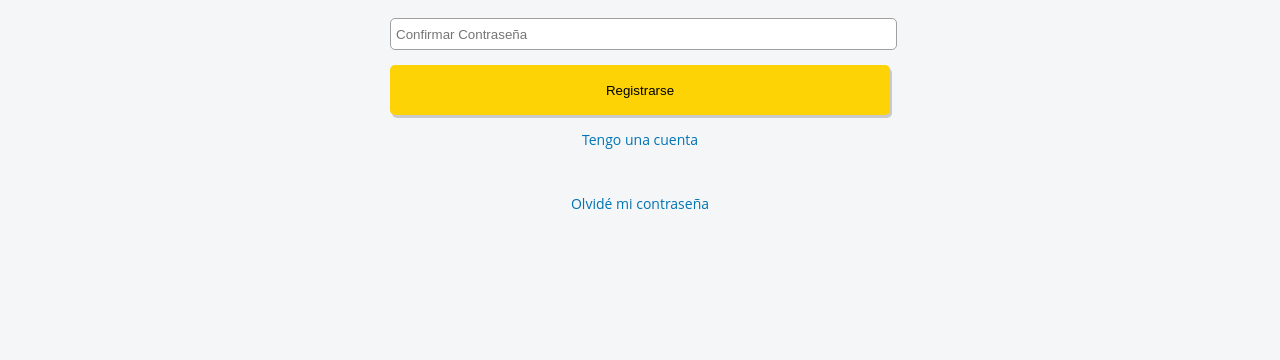
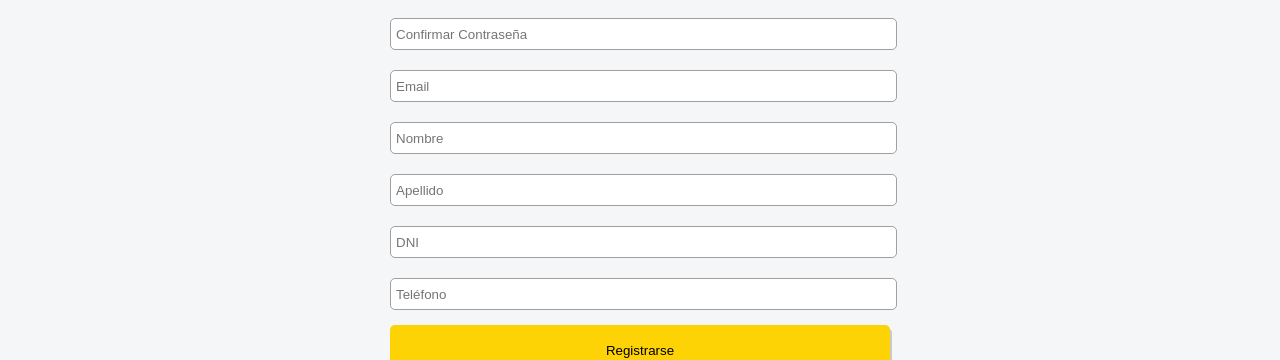
Before and after one commit to LucioAlonso/FrontEnd_ProgramacionIII_Final, a React (Create React App) app: page /register in a window 1280 px wide. Shown: the part 804-1164 px from the top of the page. Before the commit the page ends 1137 px from the top, so only its background shows below. Built offline with nearby package versions, Linux system fonts and the light colour scheme.

Commit message:
Sistema de registro ahora solicita si o si colocar los datos del usuario

```diff
--- a/src/js/userFetch.js
+++ b/src/js/userFetch.js
@@ -28,11 +28,11 @@ export const loginUser = async (userName, password) => {
 };
 
 
-export const registerUser = async (userName, password) => {
+export const registerUser = async (userName, password, name, lastname, dni, phone, mail) => {
 	let url = `http://192.168.0.134:3000/user/register`;
 	const options = {
 		method: 'POST',
-		body: JSON.stringify({userName, password}),
+		body: JSON.stringify({userName, password, name, lastname, dni, phone, mail}),
 		headers:{
 			'Content-Type': 'application/json'
 		}
--- a/src/pages/Register/Register.js
+++ b/src/pages/Register/Register.js
@@ -15,6 +15,12 @@ const Register = () => {
   const [user, setUser] = useState('');
   const [pwd, setPwd ] = useState('');
   const [pwdConfirm, setPwdConfirm ] = useState('');
+  const [email, setEmail ] = useState('');
+  const [name, setName ] = useState('');
+  const [lastName, setLasName ] = useState('');
+  const [dni, setDni ] = useState('');
+  const [phone, setPhone ] = useState('');
+
   const [errMsg, setErrMsg] = useState('');
   const [success, setSuccess] = useState(false);
 
@@ -25,7 +31,7 @@ const Register = () => {
 
   useEffect(()=> {
     setErrMsg('');
-  }, [user, pwd, pwdConfirm])
+  }, [user, pwd, pwdConfirm, email, name, lastName, dni, phone])
 
   useEffect(()=> {
     if(pwd != pwdConfirm){
@@ -36,12 +42,17 @@ const Register = () => {
 
   const handleSubmit = async (e) => {
     e.preventDefault();
-    let registerData = await registerUser(user, pwd)
-    if(registerData.UserAdd){
-      setSuccess(true);
+
+    if(pwd === pwdConfirm){
+      let registerData = await registerUser(user, pwd, name, lastName, dni, phone, email)
+      if(registerData.UserAdd){
+        setSuccess(true);
+      } else {
+        setErrMsg(registerData.err)
+        setSuccess(false);
+      }
     } else {
-      setErrMsg(registerData.err)
-      setSuccess(false);
+      setErrMsg('Las contraseñas no coinciden')
     }
   }
 
@@ -83,6 +94,51 @@ const Register = () => {
               placeholder ='Confirmar Contraseña'
               required
             />
+            <input
+              className='container-input'
+              type='email'
+              id='email'
+              onChange={(e) => setEmail(e.target.value)}
+              value={email}
+              placeholder ='Email'
+              required
+            />
+            <input
+              className='container-input'
+              type='text'
+              id='name'
+              onChange={(e) => setName(e.target.value)}
+              value={name}
+              placeholder ='Nombre'
+              required
+            />
+            <input
+              className='container-input'
+              type='text'
+              id='lastName'
+              onChange={(e) => setLasName(e.target.value)}
+              value={lastName}
+              placeholder ='Apellido'
+              required
+            />
+            <input
+              className='container-input'
+              type='text'
+              id='dni'
+              onChange={(e) => setDni(e.target.value)}
+              value={dni}
+              placeholder ='DNI'
+              required
+            />
+            <input
+              className='container-input'
+              type='text'
+              id='phone'
+              onChange={(e) => setPhone(e.target.value)}
+              value={phone}
+              placeholder ='Teléfono'
+              required
+            />
             <p ref={errRef} className={errMsg ? "label-alert" : "offscreen"} aria-live = "assertive">{errMsg}</p>
             <div className='contenedor-boton'>
               <button onClick={handleSubmit}>
--- a/src/stylesheets/Header.css
+++ b/src/stylesheets/Header.css
@@ -3,5 +3,4 @@
     flex-wrap: wrap;
     flex-direction: row;
     width: 100vw;
-
 }
```
